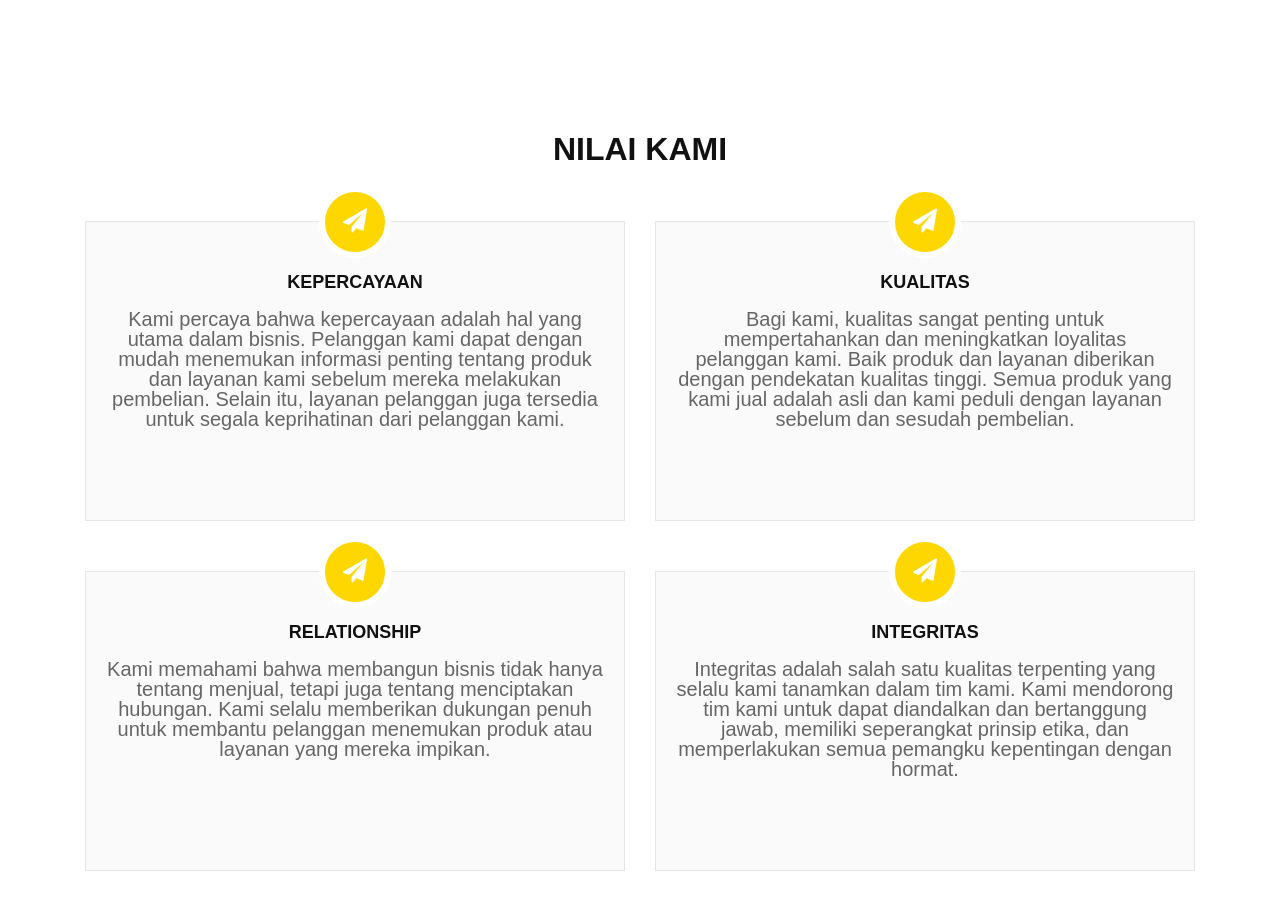
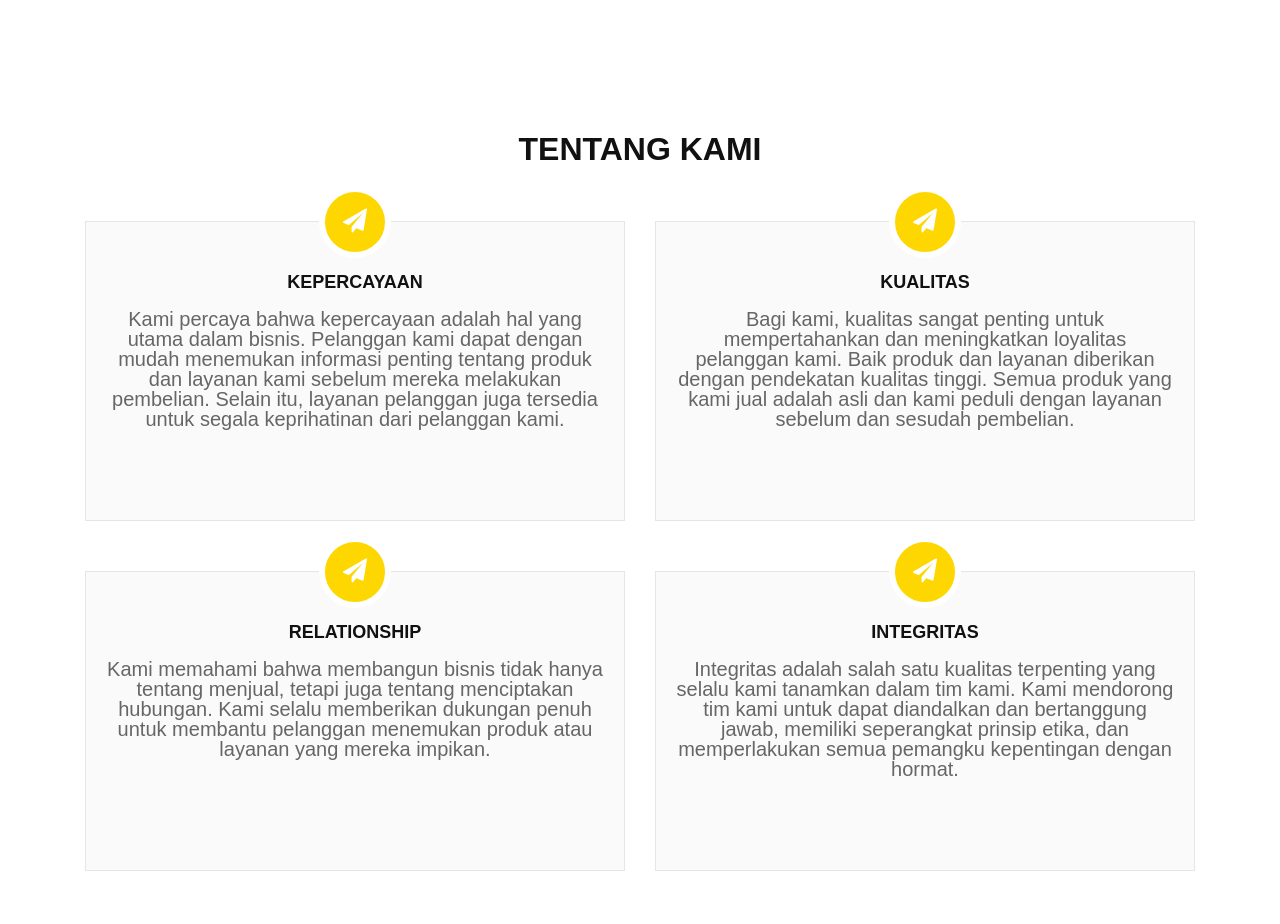
Before and after one commit to erakomp/setiapusahasukses.com, a plain HTML site: page index.html in a window 1280 px wide. Shown: the part 1220-2144 px from the top of the page. Drawn offline with nearby package versions, Linux system fonts and the light colour scheme.

Commit message:
changed 'nilai kami' into tentang kami

```diff
--- a/index.html
+++ b/index.html
@@ -72,7 +72,7 @@
     <section id="services">
       <div class="container wow fadeIn">
         <div class="section-header">
-          <h3 class="section-title">NILAI KAMI</h3>
+          <h3 class="section-title">TENTANG KAMI</h3>
           <br>
           <br>
         </div>
```
